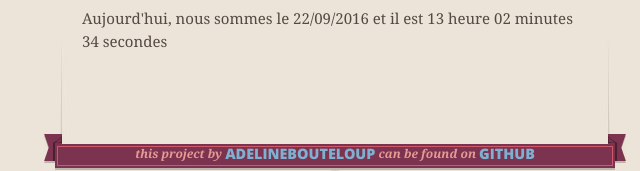
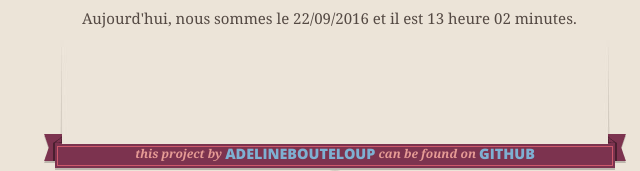
Before and after one commit to AdelineBouteloup/Perso, a plain HTML site: page index.html in a window 1280 px wide. Shown: the part 215-386 px from the top of the page, 305-945 px from the left. Drawn offline with nearby package versions, Linux system fonts and the light colour scheme.

Commit message:
Update index.html

```diff
--- a/index.html
+++ b/index.html
@@ -48,8 +48,8 @@
             var jour    = ('0'+now.getDate()   ).slice(-2);
             var heure   = ('0'+now.getHours()  ).slice(-2);
             var minute  = ('0'+now.getMinutes()).slice(-2);
-            var seconde = ('0'+now.getSeconds()).slice(-2);
-            var chaine = "Aujourd'hui, nous sommes le "+jour+"/"+mois+"/"+annee+" et il est "+heure+" heure "+minute+" minutes "+seconde+" secondes";
+            /*var seconde = ('0'+now.getSeconds()).slice(-2);*/
+            var chaine = "Aujourd'hui, nous sommes le "+jour+"/"+mois+"/"+annee+" et il est "+heure+" heure "+minute+" minutes.";
             document.write(chaine);
           </script>
         </p>
```
